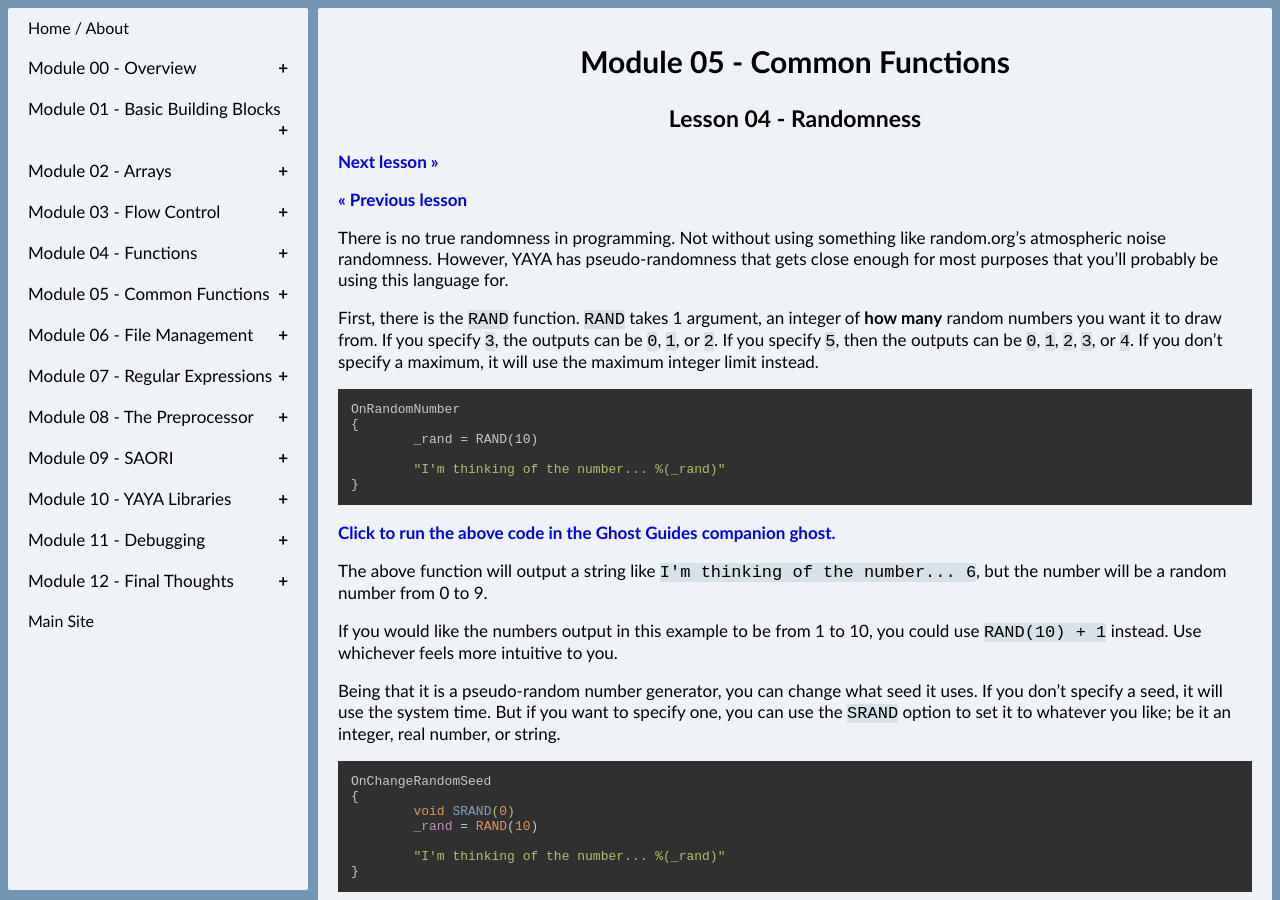
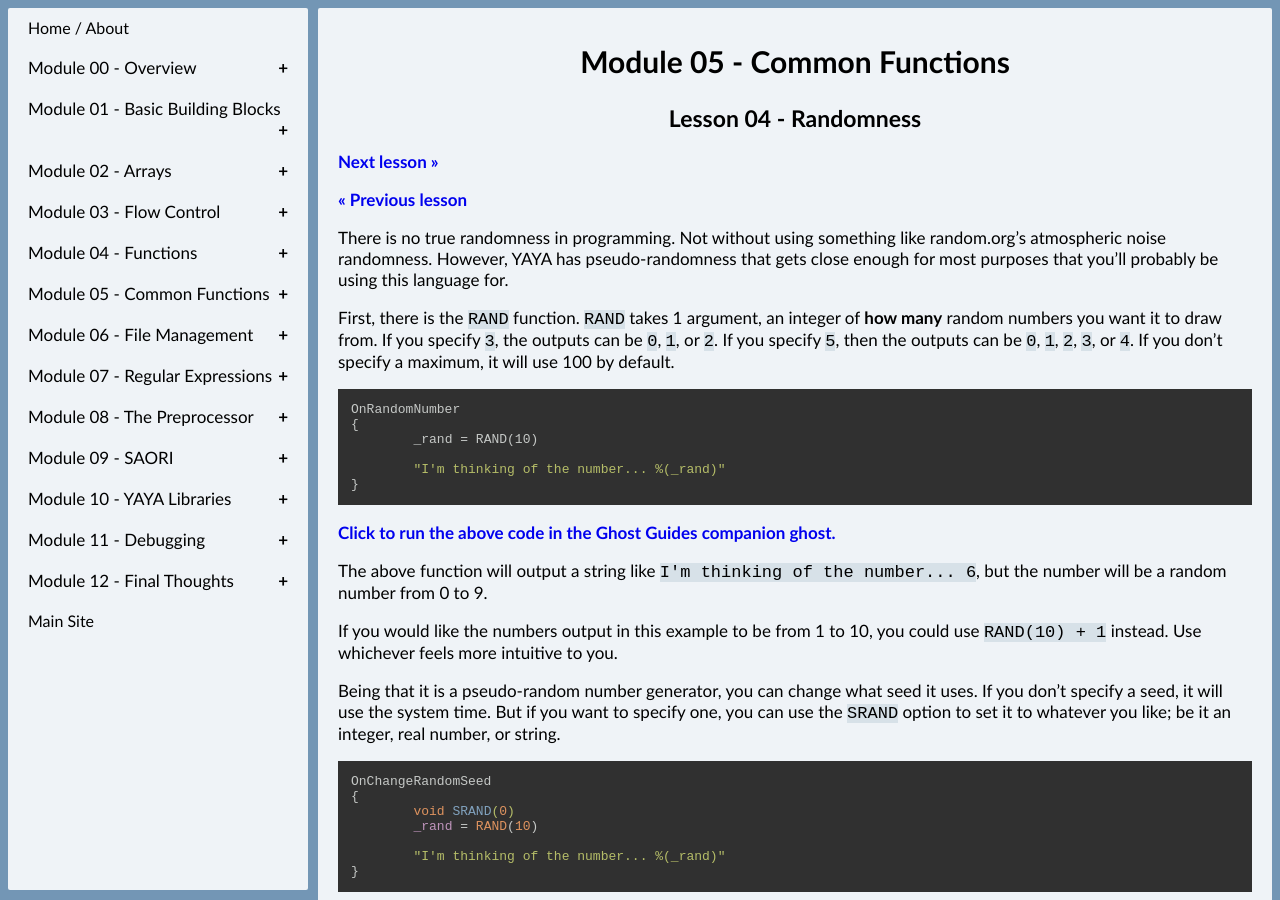
Before and after one commit to Zichqec/YAYA_Fundamentals, a Jekyll site: the page built from module_05_common_functions/04_randomness.md, in a window 1280 px wide and 900 px high. Built offline with Jekyll 4.4.1, drawn with Linux system fonts in a browser that asks for light colours; our own code applies the rules of GitHub Pages for plain Markdown files.

Commit message:
Update 04_randomness.md
AYAYA's documentation for this function was wrong and I did not vet it, shame on me
(I seem to have a false memory of it working that way though...)

````diff
--- a/module_05_common_functions/04_randomness.md
+++ b/module_05_common_functions/04_randomness.md
@@ -8,7 +8,7 @@
 
 There is no true randomness in programming. Not without using something like random.org's atmospheric noise randomness. However, YAYA has pseudo-randomness that gets close enough for most purposes that you'll probably be using this language for.
 
-First, there is the `RAND` function. `RAND` takes 1 argument, an integer of **how many** random numbers you want it to draw from. If you specify `3`, the outputs can be `0`, `1`, or `2`. If you specify `5`, then the outputs can be `0`, `1`, `2`, `3`, or `4`. If you don't specify a maximum, it will use the maximum integer limit instead.
+First, there is the `RAND` function. `RAND` takes 1 argument, an integer of **how many** random numbers you want it to draw from. If you specify `3`, the outputs can be `0`, `1`, or `2`. If you specify `5`, then the outputs can be `0`, `1`, `2`, `3`, or `4`. If you don't specify a maximum, it will use 100 by default.
 
 ```c
 OnRandomNumber
````
